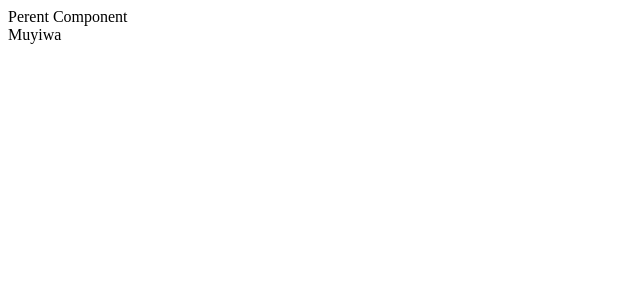
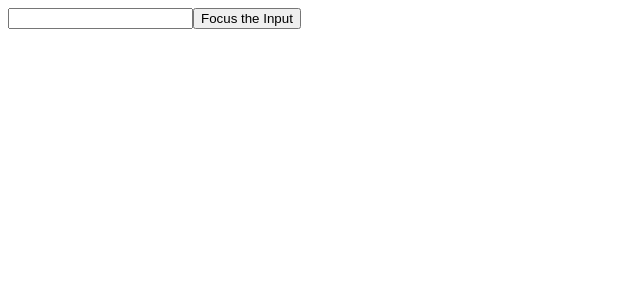
Before and after one commit to muyiwadosunmu/React_Mastery, a React (Vite) app: page / in a window 1280 px wide. Shown: the top 300 px of the page, without its empty margins (0-640 px from the left). Built offline with nearby package versions, Linux system fonts and the light colour scheme.

Commit message:
Will continue later on this

```diff
--- a/src/App.jsx
+++ b/src/App.jsx
@@ -18,13 +18,15 @@ import Columns from "./components/Columns";
 import Table from "./components/Table";
 import PureComp from "./components/PureComp";
 import ParentComp from "./components/ParentComp";
+import RefsDemo from "./components/RefsDemo";
 
 function App() {
   const [count, setCount] = useState(0);
 
   return (
     <div className="App">
-      <ParentComp />
+      <RefsDemo />
+      {/* <ParentComp /> */}
       {/* <Fragments /> */}
       {/* <Table /> */}
       {/* <Columns /> */}
--- /dev/null
+++ b/src/components/RefsDemo.jsx
@@ -0,0 +1,16 @@
+import React, { useRef } from "react";
+
+const RefsDemo = () => {
+  const inputEl = useRef();
+  const onButtonClick = () => {
+    inputEl.current.focus();
+  };
+  return (
+    <div>
+      <input ref={inputEl} type="text" />
+      <button onClick={onButtonClick}>Focus the Input</button>
+    </div>
+  );
+};
+
+export default RefsDemo;
```
